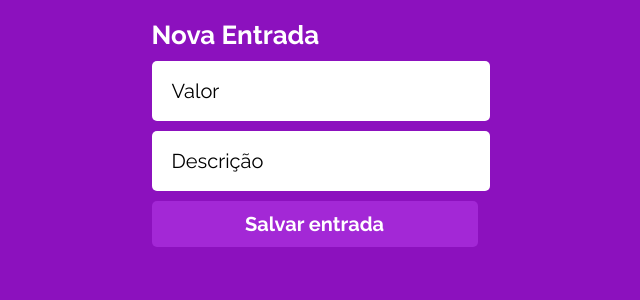
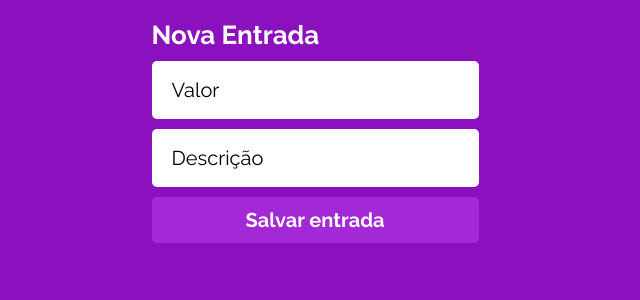
Before and after one commit to guedesclaudio/my-wallet, a React (Create React App) app: page /entry in a window 1280 px wide. Shown: the top 300 px of the page, without its empty margins (325-965 px from the left). Built offline with nearby package versions, Linux system fonts and the light colour scheme; a web font is replaced by a local one.

Commit message:
FEAT: entries and exits

```diff
--- a/src/components/CommomStyles/Sign.js
+++ b/src/components/CommomStyles/Sign.js
@@ -10,7 +10,7 @@ const Logo = styled.h1`
 `
 const Input = styled.input`
     height: 58px;
-    width: 326px;
+    width: 100%;
     border-radius: 5px;
     margin-top: 10px;
     border: none;
@@ -21,6 +21,7 @@ const Input = styled.input`
     line-height: 23px;
     color: #000000;
     padding-left: 10px;
+    box-sizing: border-box;
 
     &&::placeholder {
         font-family: 'Raleway', sans-serif;
@@ -34,7 +35,7 @@ const Input = styled.input`
 const Button = styled.button`
     margin-top: 10px;
     height: 46px;
-    width: 326px;
+    width: 100%;
     border-radius: 5px;
     background-color: #A328D6;
     color: #FFFFFF;
--- a/src/components/Entry/Entry.js
+++ b/src/components/Entry/Entry.js
@@ -19,7 +19,7 @@ export default function Entry() {
         }
 
         try {
-            //await postEntry(form, config)
+            await postEntry(form, config)
 
         } catch (error) {
             console.log(error)
--- a/src/components/Exit/Exit.js
+++ b/src/components/Exit/Exit.js
@@ -19,7 +19,7 @@ export default function Exit() {
         }
 
         try {
-            await postExit(form)
+            await postExit(form, config)
 
         } catch (error) {
             console.log(error)
--- a/src/services/mywallet.js
+++ b/src/services/mywallet.js
@@ -13,12 +13,12 @@ function postSignUp(userRegistration) {
 }
 
 function postEntry(data, config) {
-    const promise = axios.post(`${baseURL}/entry`, data, config)
+    const promise = axios.post(`${baseURL}/entries`, data, config)
     return promise
 }
 
 function postExit(data, config) {
-    const promise = axios.post(`${baseURL}/exit`, data, config)
+    const promise = axios.post(`${baseURL}/exits`, data, config)
     return promise
 }
 
```
